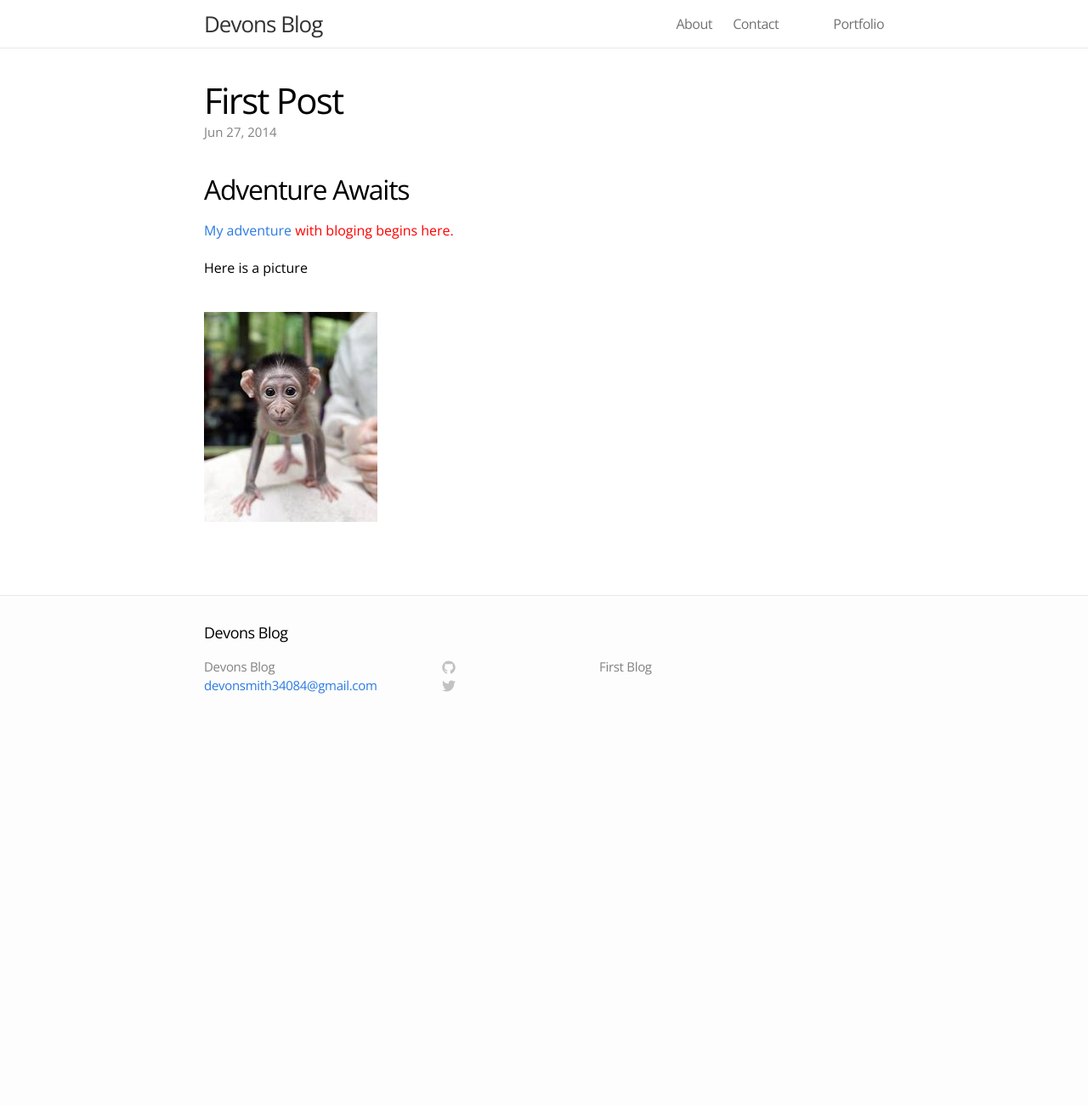
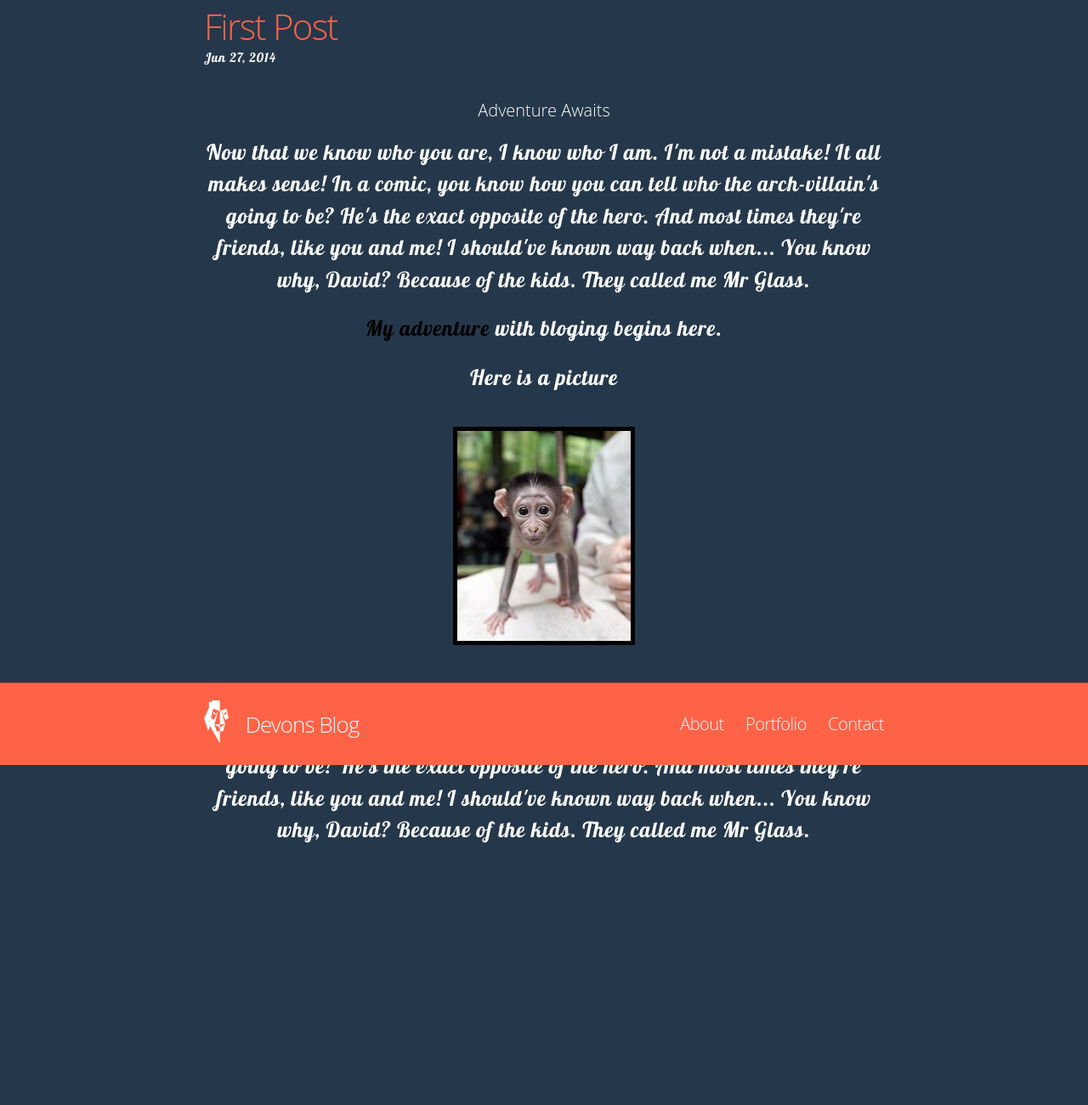
Before and after one commit to devonsmith34084/devonsmith34084.github.io, a Jekyll site: the page built from _posts/2014-06-27-first-post.html, in a window 1280 px wide. Shown: the whole page at 85% size. Built offline with Jekyll 4.4.1, drawn with Linux system fonts in a browser that asks for light colours; before the commit the page ends 900 px from its top, so only the background shows below that.

Commit message:
Styling update

```diff
--- a/_includes/head.html
+++ b/_includes/head.html
@@ -10,5 +10,6 @@
     <link rel="stylesheet" href="{{ "/css/main.css" | prepend: site.baseurl }}">
     <link rel="stylesheet" href="{{ "/css/style.css" | prepend: site.baseurl }}">
 
-    <link href='http://fonts.googleapis.com/css?family=Open+Sans' rel='stylesheet' type='text/css'>
+    <link href='http://fonts.googleapis.com/css?family=Oleo+Script|Racing+Sans+One' rel='stylesheet' type='text/css'>
 </head>
+<link href='http://fonts.googleapis.com/css?family=Oleo+Script|Lobster|Racing+Sans+One' rel='stylesheet' type='text/css'>
--- a/_includes/header.html
+++ b/_includes/header.html
@@ -1,7 +1,7 @@
 <header class="site-header">
 
   <div class="wrap">
-
+    <img src="/images/lion.png" />
     <a class="site-title" href="{{ site.baseurl }}/">{{ site.title }}</a>
 
     <nav class="site-nav">
@@ -17,9 +17,12 @@
         </svg>
       </a>
       <div class="trigger">
-        {% for page in site.pages %}
+        <!-- {% for page in site.pages %}
           <a class="page-link" href="{{ page.url | prepend: site.baseurl }}">{{ page.title }}</a>
-        {% endfor %}
+        {% endfor %} -->
+        <a class='page-link' href="/about">About</a>
+        <a class='page-link' href="/portfolio">Portfolio</a>
+        <a class='page-link' href="/contact">Contact</a>
       </div>
     </nav>
 
--- a/_layouts/default.html
+++ b/_layouts/default.html
@@ -4,16 +4,11 @@
   {% include head.html %}
 
     <body>
-
-    {% include header.html %}
-
-    <div class="page-content">
-      <div class="wrap">
-      {{ content }}
+      <div class="page-content">
+        <div class="wrap">
+          {{ content }}
+        </div>
       </div>
-    </div>
-
-    {% include footer.html %}
-
+      {% include header.html %}
     </body>
 </html>
--- a/_posts/2014-06-27-first-post.html
+++ b/_posts/2014-06-27-first-post.html
@@ -3,7 +3,18 @@ layout: post
 title:  "First Post"
 date:   2014-06-27 15:05:38
 ---
-<h2>Adventure Awaits</h2>
+<h1>Adventure Awaits</h2>
+<p>Now that we know who you are, I know who I am. I'm not a mistake! It all
+   makes sense! In a comic, you know how you can tell who the arch-villain's
+    going to be? He's the exact opposite of the hero. And most times they're
+    friends, like you and me! I should've known way back when... You know why,
+    David? Because of the kids. They called me Mr Glass. </p>
+
 <p class='foo'><a href="http://www.google.com">My adventure</a> with bloging begins here.</p>
 <p>Here is a picture</p>
 <img src="/images/monkey.jpg" alt="Image description"/>
+<p>Now that we know who you are, I know who I am. I'm not a mistake! It all
+   makes sense! In a comic, you know how you can tell who the arch-villain's
+    going to be? He's the exact opposite of the hero. And most times they're
+    friends, like you and me! I should've known way back when... You know why,
+    David? Because of the kids. They called me Mr Glass. </p>
--- a/css/main.css
+++ b/css/main.css
@@ -6,22 +6,27 @@
   padding: 0;
 }
 
-html, body { height: 100%; }
+html, body {
+  height: 100%;
+  margin-bottom: 400px;
+}
 
 body {
   //font-family: Helvetica, Arial, sans-serif;
   font-family: 'Open Sans', sans-serif;
-  font-size: 16px;
+  font-size: 20px;
   line-height: 1.5;
   font-weight: 300;
-  background-color: #fdfdfd;
+  background-color: #25384B;
+  color:white
 }
 
 h1, h2, h3, h4, h5, h6 { font-size: 100%; font-weight: 400; }
 
 a         { color: #2a7ae2; text-decoration: none; }
 a:hover   { color: #000; text-decoration: underline; }
-a:visited { color: #205caa; }
+a:visited { color: #000000; }
+p {font-family: 'Lobster', cursive; font-size:25px;letter-spacing:1px}
 
 /* Utility */
 
@@ -42,16 +47,27 @@ a:visited { color: #205caa; }
 /* Site header */
 
 .site-header {
-  border-bottom: 1px solid #e8e8e8;
-  min-height: 56px;
-  background-color: white;
+  background-color: #FF6347;
+  border-top: 1px solid #E94426;
+  bottom: 0;
+  right: 0;
+  left: 0;
+  padding: 20px 0;
+  position: fixed;
+}
+
+.site-header img {
+  border: none;
+  float: left;
+  height: 50px;
+  margin-right: 20px;
 }
 
 .site-title,
 .site-title:hover,
 .site-title:visited {
   display: block;
-  color: #333;
+  color: white;
   font-size: 26px;
   letter-spacing: -1px;
   float: left;
@@ -59,7 +75,6 @@ a:visited { color: #205caa; }
   position: relative;
   z-index: 1;
 }
-
 .site-nav {
   float: right;
   line-height: 56px;
@@ -69,67 +84,11 @@ a:visited { color: #205caa; }
 
 .site-nav .page-link {
   margin-left: 20px;
-  color: #727272;
+  color:white;
   letter-spacing: -.5px;
 }
 
-/* Site footer */
-
-.site-footer {
-  border-top: 1px solid #e8e8e8;
-  padding: 30px 0;
-}
-
-.footer-heading {
-  font-size: 18px;
-  font-weight: 300;
-  letter-spacing: -.5px;
-  margin-bottom: 15px;
-}
-
-.site-footer .column { float: left; margin-bottom: 15px; }
-
-.footer-col-1 {
-  width: 270px; /*fallback*/
-  width: -webkit-calc(35% - 10px);
-  width: -moz-calc(35% - 10px);
-  width: -o-calc(35% - 10px);
-  width: calc(35% - 10px);
-  margin-right: 10px
-}
-.footer-col-2 {
-  width: 175px; /*fallback*/
-  width: -webkit-calc(23.125% - 10px);
-  width: -moz-calc(23.125% - 10px);
-  width: -o-calc(23.125% - 10px);
-  width: calc(23.125% - 10px);
-  margin-right: 10px
-}
-.footer-col-3 {
-  width: 335px; /*fallback*/
-  width: -webkit-calc(41.875%);
-  width: -moz-calc(41.875%);
-  width: -o-calc(41.875%);
-  width: calc(41.875%);
-}
-
-.site-footer ul { list-style: none; }
-
-.site-footer li,
-.site-footer p {
-  font-size: 15px;
-  letter-spacing: -.3px;
-  color: #828282;
-}
-
-.github-icon-svg,
-.twitter-icon-svg {
-  display: inline-block;
-  width: 16px;
-  height: 16px;
-  position: relative;
-  top: 3px;
-}
+/
 
 
 /* Page Content styles */
@@ -159,7 +118,7 @@ a:visited { color: #205caa; }
 .posts .post-date {
   display: block;
   font-size: 15px;
-  color: #818181;
+  color: #white;
 }
 
 
@@ -173,15 +132,18 @@ a:visited { color: #205caa; }
   letter-spacing: -1.75px;
   line-height: 1;
   font-weight: 300;
+  color:#FF6347;
 }
 
 .post-header .meta {
   font-size: 15px;
-  color: #818181;
   margin-top: 5px;
 }
 
-.post-content { margin: 0 0 30px; }
+.post-content {
+  margin: 0 0 30px;
+  text-align: center;
+}
 
 .post-content > * { margin: 20px 0; }
 
@@ -200,6 +162,7 @@ a:visited { color: #205caa; }
 .post-content h2 {
   font-size: 32px;
   letter-spacing: -1.25px;
+  color:#FF6347
 }
 
 .post-content h3 {
@@ -324,26 +287,6 @@ a:visited { color: #205caa; }
 /* ----------------------------------------------------------*/
 
 
-@media screen and (max-width: 750px) {
-
-  .footer-col-1 { width: 50%; }
-
-  .footer-col-2 {
-    width: 45%; /*fallback*/
-    width: -webkit-calc(50% - 10px);
-    width: -moz-calc(50% - 10px);
-    width: -o-calc(50% - 10px);
-    width: calc(50% - 10px);
-    margin-right: 0;
-  }
-
-  .site-footer .column.footer-col-3 {
-    width: auto;
-    float: none;
-    clear: both;
-  }
-
-}
 
 @media screen and (max-width: 600px) {
 
@@ -381,6 +324,7 @@ a:visited { color: #205caa; }
   .site-nav:hover .trigger { display: block; }
 
   .site-nav .page-link {
+    color: red;
     display: block;
     text-align: right;
     line-height: 1.25;
--- a/css/style.css
+++ b/css/style.css
@@ -1,3 +1,11 @@
 .foo {
-  color: red;
+  color: white;
+  text-decoration:none;
 }
+a{
+  color:black;
+}
+img{
+  border:5px solid black;
+  border-radius:2px;
+}
--- a/feed.xml
+++ b/feed.xml
@@ -1,5 +1,6 @@
 ---
 layout: none
+show: false
 ---
 <?xml version="1.0" encoding="UTF-8"?>
 <rss version="2.0" xmlns:atom="http://www.w3.org/2005/Atom">
```
Also changed, not shown: _posts/2014-06-27-welcome-to-jekyll0.markdown (deleted, +0 -24 lines), _posts/2014-07-01-second-post.html (added, +8 -0 lines), images/lion.png (added), 1 other file.
